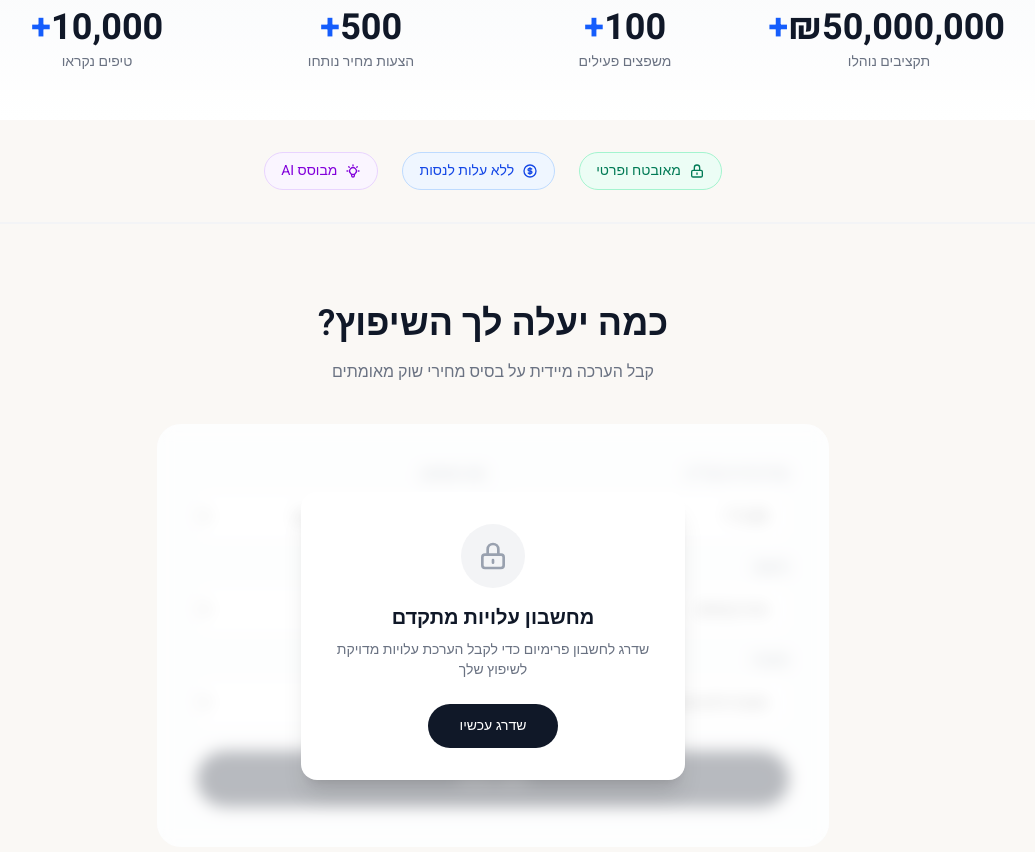
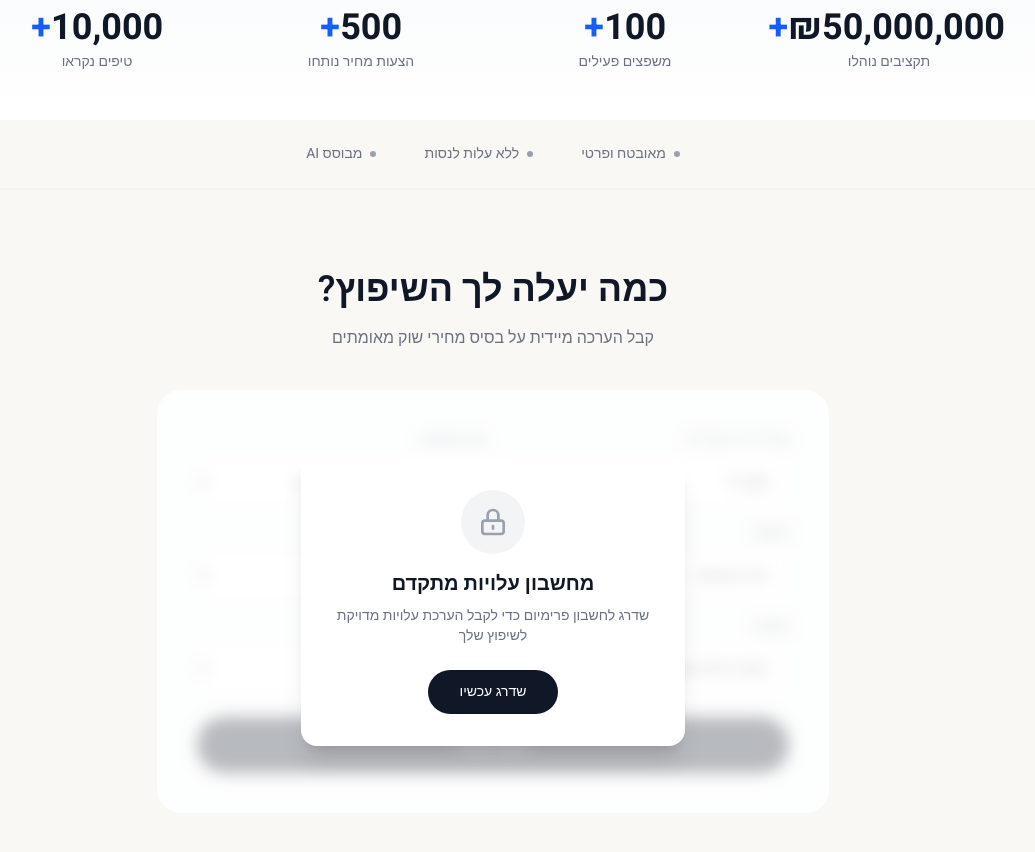
Before and after one commit to guyceza/shiputz-ai, a Next.js app: page / in a window 1280 px wide. Shown: the part 840-1692 px from the top of the page, without its empty margins (147-1182 px from the left). Built offline with nearby package versions, Linux system fonts and the light colour scheme.

Commit message:
fix: Simplify trust bar - remove colorful badges, use minimal text

```diff
--- a/src/app/page.tsx
+++ b/src/app/page.tsx
@@ -158,27 +158,21 @@ export default function Home() {
       </section>
 
       {/* Trust Bar */}
-      <section className="py-8 px-6 border-b border-gray-100">
+      <section className="py-6 px-6 border-b border-gray-100">
         <div className="max-w-3xl mx-auto">
-          <div className="flex flex-wrap justify-center gap-4 md:gap-6 text-sm">
-            <div className="flex items-center gap-2 px-4 py-2 bg-emerald-50 border border-emerald-200 rounded-full text-emerald-700">
-              <svg className="w-4 h-4" fill="none" stroke="currentColor" viewBox="0 0 24 24">
-                <path strokeLinecap="round" strokeLinejoin="round" strokeWidth={2} d="M12 15v2m-6 4h12a2 2 0 002-2v-6a2 2 0 00-2-2H6a2 2 0 00-2 2v6a2 2 0 002 2zm10-10V7a4 4 0 00-8 0v4h8z" />
-              </svg>
-              <span>מאובטח ופרטי</span>
-            </div>
-            <div className="flex items-center gap-2 px-4 py-2 bg-blue-50 border border-blue-200 rounded-full text-blue-700">
-              <svg className="w-4 h-4" fill="none" stroke="currentColor" viewBox="0 0 24 24">
-                <path strokeLinecap="round" strokeLinejoin="round" strokeWidth={2} d="M12 8c-1.657 0-3 .895-3 2s1.343 2 3 2 3 .895 3 2-1.343 2-3 2m0-8c1.11 0 2.08.402 2.599 1M12 8V7m0 1v8m0 0v1m0-1c-1.11 0-2.08-.402-2.599-1M21 12a9 9 0 11-18 0 9 9 0 0118 0z" />
-              </svg>
-              <span>ללא עלות לנסות</span>
-            </div>
-            <div className="flex items-center gap-2 px-4 py-2 bg-purple-50 border border-purple-200 rounded-full text-purple-700">
-              <svg className="w-4 h-4" fill="none" stroke="currentColor" viewBox="0 0 24 24">
-                <path strokeLinecap="round" strokeLinejoin="round" strokeWidth={2} d="M9.663 17h4.673M12 3v1m6.364 1.636l-.707.707M21 12h-1M4 12H3m3.343-5.657l-.707-.707m2.828 9.9a5 5 0 117.072 0l-.548.547A3.374 3.374 0 0014 18.469V19a2 2 0 11-4 0v-.531c0-.895-.356-1.754-.988-2.386l-.548-.547z" />
-              </svg>
-              <span>מבוסס AI</span>
-            </div>
+          <div className="flex flex-wrap justify-center gap-8 md:gap-12 text-sm text-gray-500">
+            <span className="flex items-center gap-2">
+              <span className="w-1.5 h-1.5 bg-gray-400 rounded-full"></span>
+              מאובטח ופרטי
+            </span>
+            <span className="flex items-center gap-2">
+              <span className="w-1.5 h-1.5 bg-gray-400 rounded-full"></span>
+              ללא עלות לנסות
+            </span>
+            <span className="flex items-center gap-2">
+              <span className="w-1.5 h-1.5 bg-gray-400 rounded-full"></span>
+              מבוסס AI
+            </span>
           </div>
         </div>
       </section>
```
